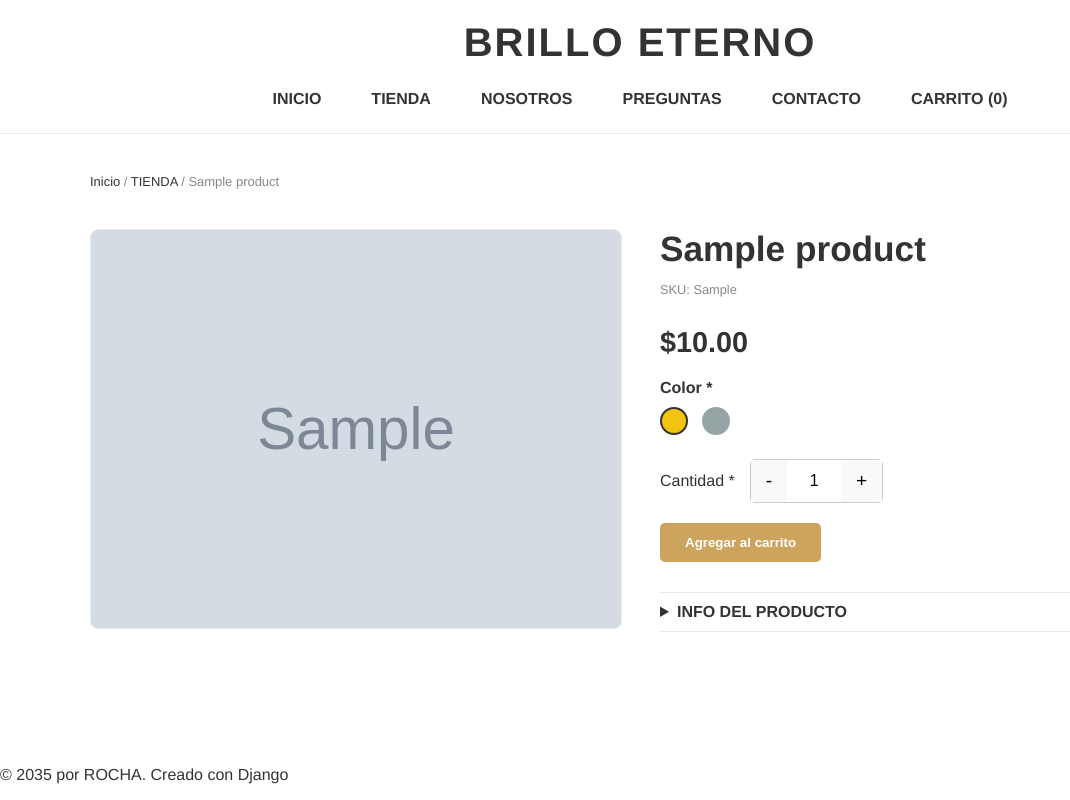
After one commit to EiberJulianTorresRestrepo/PPI, a Django app: a page that uses store/templates/base.html in a window 1280 px wide. The commit adds this page. Shown: the whole page, without its empty margins (0-1070 px from the left). Run offline with Django 5.2, Linux system fonts and the light colour scheme; tables that the repository leaves empty hold one stand-in row (values such as "Sample post"); grey boxes marked "Sample" are stand-in pictures.

Commit message:
feat: Implementación del carrito de compras y detalles del producto

```diff
--- a/brillo_eterno/settings.py
+++ b/brillo_eterno/settings.py
@@ -62,6 +62,7 @@ TEMPLATES = [
                 'django.template.context_processors.request',
                 'django.contrib.auth.context_processors.auth',
                 'django.contrib.messages.context_processors.messages',
+                'store.context_processors.cart',
             ],
         },
     },
@@ -121,6 +122,9 @@ STATIC_URL = 'static/'
 MEDIA_URL = '/media/'
 MEDIA_ROOT = BASE_DIR / 'media'
 
+# Cart session ID
+CART_SESSION_ID = 'cart'
+
 # Default primary key field type
 # https://docs.djangoproject.com/en/5.2/ref/settings/#default-auto-field
 
--- /dev/null
+++ b/store/context_processors.py
@@ -0,0 +1,4 @@
+from .cart import Cart
+
+def cart(request):
+    return {'cart': Cart(request)}
--- a/store/forms.py
+++ b/store/forms.py
@@ -4,3 +4,13 @@ class ContactForm(forms.Form):
     name = forms.CharField(max_length=100, label='Nombre')
     email = forms.EmailField(label='Correo Electrónico')
     message = forms.CharField(widget=forms.Textarea, label='Mensaje')
+
+PRODUCT_QUANTITY_CHOICES = [(i, str(i)) for i in range(1, 21)]
+
+class CartAddProductForm(forms.Form):
+    quantity = forms.TypedChoiceField(
+        choices=PRODUCT_QUANTITY_CHOICES,
+        coerce=int,
+        label='Cantidad'
+    )
+    update = forms.BooleanField(required=False, initial=False, widget=forms.HiddenInput)
--- a/store/models.py
+++ b/store/models.py
@@ -14,6 +14,7 @@ class Product(models.Model):
     description = models.TextField()
     price = models.DecimalField(max_digits=10, decimal_places=2)
     image = models.ImageField(upload_to='products/')
+    sku = models.CharField(max_length=50, blank=True, null=True)
 
     def __str__(self):
         return self.name
--- a/store/static/style.css
+++ b/store/static/style.css
@@ -192,13 +192,216 @@ main {
     border-radius: 4px;
 }
 
-/* Footer */
-footer {
-    background-color: #f2f2f2;
+/* Cart Page Styles */
+.cart-container {
+    max-width: 960px;
+    margin: 40px auto;
+    padding: 20px;
+}
+
+.cart-table {
+    width: 100%;
+    border-collapse: collapse;
+    margin-bottom: 20px;
+}
+
+.cart-table thead {
+    border-bottom: 2px solid #eaeaea;
+}
+
+.cart-table th {
+    text-align: left;
+    padding: 10px;
+    font-weight: bold;
+}
+
+.cart-table tbody td {
+    padding: 15px 10px;
+    vertical-align: middle;
+    border-bottom: 1px solid #eaeaea;
+}
+
+.cart-table .total-row {
+    font-size: 1.2em;
+}
+
+.cart-actions {
+    display: flex;
+    justify-content: space-between;
+    align-items: center;
+}
+
+.btn-danger {
+    background-color: #dc3545;
+}
+
+.btn-danger:hover {
+    background-color: #c82333;
+}
+
+.btn-primary {
+    background-color: #007bff;
+}
+
+.btn-primary:hover {
+    background-color: #0056b3;
+}
+
+/* Product Detail Page */
+.product-detail-container {
+    max-width: 1100px;
+    margin: 20px auto;
+    padding: 20px;
+}
+
+.product-navigation {
+    display: flex;
+    justify-content: space-between;
+    align-items: center;
+    margin-bottom: 20px;
+    font-size: 0.9em;
+    color: #888;
+}
+
+.breadcrumbs {
+    margin-bottom: 20px;
+    font-size: 0.9em;
+    color: #888;
+}
+
+.breadcrumbs a {
+    text-decoration: none;
+    color: #333;
+}
+
+.prev-next a {
+    text-decoration: none;
+    color: #333;
+}
+
+.prev-next a:hover {
+    text-decoration: underline;
+}
+
+.breadcrumbs a:hover {
+    text-decoration: underline;
+}
+
+.product-detail-main {
+    display: grid;
+    grid-template-columns: 1fr 1fr;
+    gap: 40px;
+}
+
+.product-image-gallery img {
+    width: 100%;
+    border: 1px solid #eaeaea;
+    border-radius: 8px;
+}
+
+.product-info h1 {
+    font-size: 2.2em;
+    margin-top: 0;
+    margin-bottom: 10px;
+}
+
+.product-info .sku {
+    font-size: 0.8em;
+    color: #888;
+    margin-bottom: 20px;
+}
+
+.product-info .price {
+    font-size: 1.8em;
+    font-weight: bold;
+    color: #333;
+    margin-bottom: 20px;
+}
+
+.color-selector {
+    margin-bottom: 20px;
+}
+
+.color-selector p {
+    margin: 0 0 10px;
+    font-weight: bold;
+}
+
+.color-selector .color-option {
+    display: inline-block;
+    width: 24px;
+    height: 24px;
+    border-radius: 50%;
+    margin-right: 10px;
+    cursor: pointer;
+    border: 2px solid transparent;
+}
+
+.color-selector .color-option.active {
+    border-color: #333;
+}
+
+.cart-form {
+    display: flex;
+    flex-direction: column;
+    gap: 20px;
+}
+
+.quantity-selector {
+    display: flex;
+    align-items: center;
+    gap: 15px;
+}
+
+.quantity-input {
+    display: flex;
+    border: 1px solid #ccc;
+    border-radius: 5px;
+}
+
+.quantity-input input {
+    width: 50px;
     text-align: center;
-    padding: 20px;
-    margin-top: auto;
-    width: 100%;
+    border: none;
+    font-size: 1em;
+}
+
+.quantity-input input:focus {
+    outline: none;
+}
+
+.quantity-btn {
+    background: #f9f9f9;
+    border: none;
+    padding: 10px 15px;
+    cursor: pointer;
+    font-size: 1.2em;
+}
+
+.cart-form .btn-primary {
+    align-self: flex-start;
+    background-color: #cda45e;
+    border: none;
+}
+
+.cart-form .btn-primary:hover {
+    background-color: #b89454;
+}
+
+.product-extra-info {
+    margin-top: 30px;
+}
+
+.product-extra-info summary {
+    font-weight: bold;
+    cursor: pointer;
+    padding: 10px 0;
+    border-top: 1px solid #eaeaea;
+    border-bottom: 1px solid #eaeaea;
+}
+
+.product-extra-info p {
+    padding: 15px 0;
 }
 
 /* Responsive Design */
@@ -230,4 +433,8 @@ footer {
     .hero p {
         font-size: 1em;
     }
+
+    .product-detail-main {
+        grid-template-columns: 1fr;
+    }
 }
--- a/store/templates/base.html
+++ b/store/templates/base.html
@@ -17,6 +17,7 @@
                 <li><a href="{% url 'about' %}">NOSOTROS</a></li>
                 <li><a href="{% url 'questions' %}">PREGUNTAS</a></li>
                 <li><a href="{% url 'contact' %}">CONTACTO</a></li>
+                <li><a href="{% url 'cart_detail' %}">CARRITO ({{ cart|length }})</a></li>
             </ul>
         </nav>
     </header>
@@ -27,5 +28,28 @@
     <footer>
         <p>© 2035 por ROCHA. Creado con Django</p>
     </footer>
+    <script>
+        document.addEventListener('DOMContentLoaded', function() {
+            const quantityInput = document.getElementById('id_quantity');
+            const minusBtn = document.getElementById('quantity-minus');
+            const plusBtn = document.getElementById('quantity-plus');
+
+            if (minusBtn && plusBtn && quantityInput) {
+                minusBtn.addEventListener('click', function() {
+                    let quantity = parseInt(quantityInput.value);
+                    if (quantity > 1) {
+                        quantityInput.value = quantity - 1;
+                    }
+                });
+
+                plusBtn.addEventListener('click', function() {
+                    let quantity = parseInt(quantityInput.value);
+                    if (quantity < 20) { // Corresponds to form max
+                        quantityInput.value = quantity + 1;
+                    }
+                });
+            }
+        });
+    </script>
 </body>
 </html>
--- /dev/null
+++ b/store/templates/product_detail.html
@@ -0,0 +1,66 @@
+{% extends "base.html" %}
+{% load static %}
+
+{% block title %}{{ product.name }}{% endblock %}
+
+{% block content %}
+<div class="container product-detail-container">
+    <div class="product-navigation">
+        <div class="breadcrumbs">
+            <a href="{% url 'home' %}">Inicio</a> / <a href="{% url 'shop' %}">TIENDA</a> / {{ product.name }}
+        </div>
+        <div class="prev-next">
+            {% if previous_product %}
+                <a href="{% url 'product_detail' previous_product.id previous_product.slug %}">❮ Previo</a>
+            {% endif %}
+            {% if previous_product and next_product %}
+                |
+            {% endif %}
+            {% if next_product %}
+                <a href="{% url 'product_detail' next_product.id next_product.slug %}">Próximo ❯</a>
+            {% endif %}
+        </div>
+    </div>
+
+    <div class="product-detail-main">
+        <div class="product-image-gallery">
+            <img src="{{ product.image.url }}" alt="{{ product.name }}">
+        </div>
+
+        <div class="product-info">
+            <h1>{{ product.name }}</h1>
+            <p class="sku">SKU: {{ product.sku|default:"N/A" }}</p>
+            <p class="price">${{ product.price|floatformat:2 }}</p>
+
+            <div class="color-selector">
+                <p>Color *</p>
+                <div>
+                    <span class="color-option active" style="background-color: #f1c40f;"></span>
+                    <span class="color-option" style="background-color: #95a5a6;"></span>
+                </div>
+            </div>
+
+            <form class="cart-form" action="{% url 'add_to_cart' product.id %}" method="post">
+                {% csrf_token %}
+                <div class="quantity-selector">
+                    <label>Cantidad *</label>
+                    <div class="quantity-input">
+                        <button type="button" class="quantity-btn" id="quantity-minus">-</button>
+                        <input type="text" id="id_quantity" name="quantity" value="1" min="1" max="20">
+                        <button type="button" class="quantity-btn" id="quantity-plus">+</button>
+                    </div>
+                </div>
+                {{ cart_product_form.update }}
+                <button type="submit" class="btn btn-primary">Agregar al carrito</button>
+            </form>
+
+            <div class="product-extra-info">
+                <details>
+                    <summary>INFO DEL PRODUCTO</summary>
+                    <p>{{ product.description }}</p>
+                </details>
+            </div>
+        </div>
+    </div>
+</div>
+{% endblock %}
--- a/store/urls.py
+++ b/store/urls.py
@@ -7,4 +7,8 @@ urlpatterns = [
     path('about/', views.about, name='about'),
     path('questions/', views.questions, name='questions'),
     path('contact/', views.contact, name='contact'),
+    path('cart/', views.cart_detail, name='cart_detail'),
+    path('add/<int:product_id>/', views.add_to_cart, name='add_to_cart'),
+    path('remove/<int:product_id>/', views.remove_from_cart, name='remove_from_cart'),
+    path('<int:id>/<slug:slug>/', views.product_detail, name='product_detail'),
 ]
--- a/store/views.py
+++ b/store/views.py
@@ -1,15 +1,19 @@
-from django.shortcuts import render, redirect
+from django.shortcuts import render, redirect, get_object_or_404
+from django.views.decorators.http import require_POST
 from .models import Product
-from .forms import ContactForm
+from .forms import ContactForm, CartAddProductForm
+from .cart import Cart
 from django.core.mail import send_mail
 from django.conf import settings
 
+# ... (home, shop, about, questions, contact views remain the same) ...
 def home(request):
     return render(request, 'home.html')
 
 def shop(request):
     products = Product.objects.all()
-    return render(request, 'shop.html', {'products': products})
+    cart_product_form = CartAddProductForm()
+    return render(request, 'shop.html', {'products': products, 'cart_product_form': cart_product_form})
 
 def about(request):
     return render(request, 'about.html')
@@ -38,3 +42,46 @@ def contact(request):
     else:
         form = ContactForm()
     return render(request, 'contact.html', {'form': form})
+
+
+@require_POST
+def add_to_cart(request, product_id):
+    cart = Cart(request)
+    product = get_object_or_404(Product, id=product_id)
+    form = CartAddProductForm(request.POST)
+    if form.is_valid():
+        cd = form.cleaned_data
+        cart.add(product=product,
+                 quantity=cd['quantity'],
+                 update_quantity=cd['update'])
+    return redirect('cart_detail')
+
+def remove_from_cart(request, product_id):
+    cart = Cart(request)
+    product = get_object_or_404(Product, id=product_id)
+    cart.remove(product)
+    return redirect('cart_detail')
+
+def cart_detail(request):
+    cart = Cart(request)
+    for item in cart:
+        item['update_quantity_form'] = CartAddProductForm(initial={'quantity': item['quantity'], 'update': True})
+    return render(request, 'cart_detail.html', {'cart': cart})
+
+def product_detail(request, id, slug):
+    product = get_object_or_404(Product, id=id, slug=slug)
+    cart_product_form = CartAddProductForm()
+
+    # Get previous and next products
+    products = list(Product.objects.all())
+    product_index = products.index(product)
+
+    previous_product = products[product_index - 1] if product_index > 0 else None
+    next_product = products[product_index + 1] if product_index < len(products) - 1 else None
+
+    return render(request, 'product_detail.html', {
+        'product': product,
+        'cart_product_form': cart_product_form,
+        'previous_product': previous_product,
+        'next_product': next_product
+    })
```
Also changed, not shown: store/cart.py (added, +72 -0 lines), store/templates/cart_detail.html (added, +57 -0 lines), store/templates/shop.html (+10 -3 lines), store/migrations/0002_product_sku.py (added).
